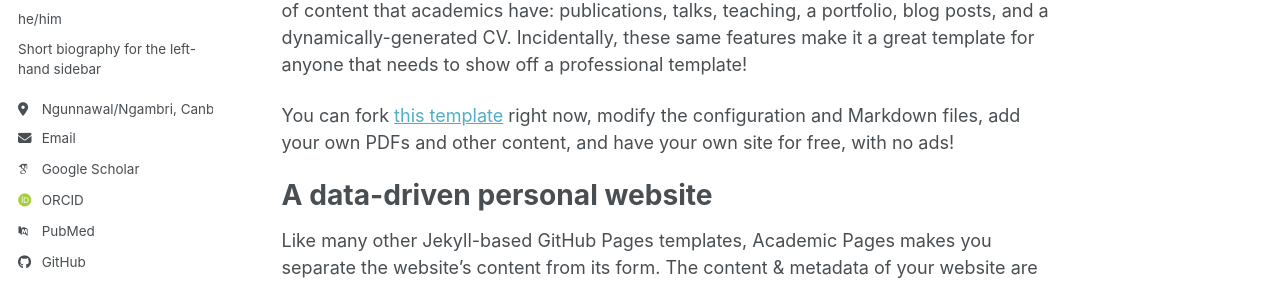
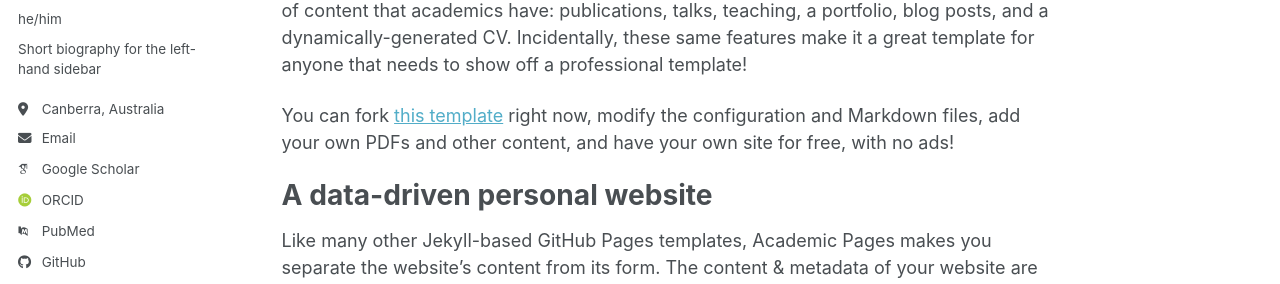
Before and after one commit to chrismarcatili/chrismarcatili.github.io, a Jekyll site: the page built from _pages/about.md, in a window 1280 px wide. Shown: the part 309-593 px from the top of the page. Built offline with Jekyll 4.4.1, drawn with Linux system fonts in a browser that asks for light colours; some web fonts are replaced; a script bundle is joined from its source files by our own code; library files that are not in the unit come from our copies.

Commit message:
Update _config.yml

```diff
--- a/_config.yml
+++ b/_config.yml
@@ -27,10 +27,11 @@
   name             : "Christopher Marcatili"
   pronouns         : "he/him" # example: "she/her"
   bio              : "Short biography for the left-hand sidebar"
-  location         : "Ngunnawal/Ngambri, Canberra, Australia"
+  location         : "Canberra, Australia"
   school           : "Australian National University"
-  uri              : # URL
+  website          : "https://christophermarcatili.com/"
   email            : "christopher.marcatili@anu.edu.au"
+  ANU profile      : "https://archanth.cass.anu.edu.au/people/christopher-marcatili"
 
   # Academic websites
   academia         : # URL
```
